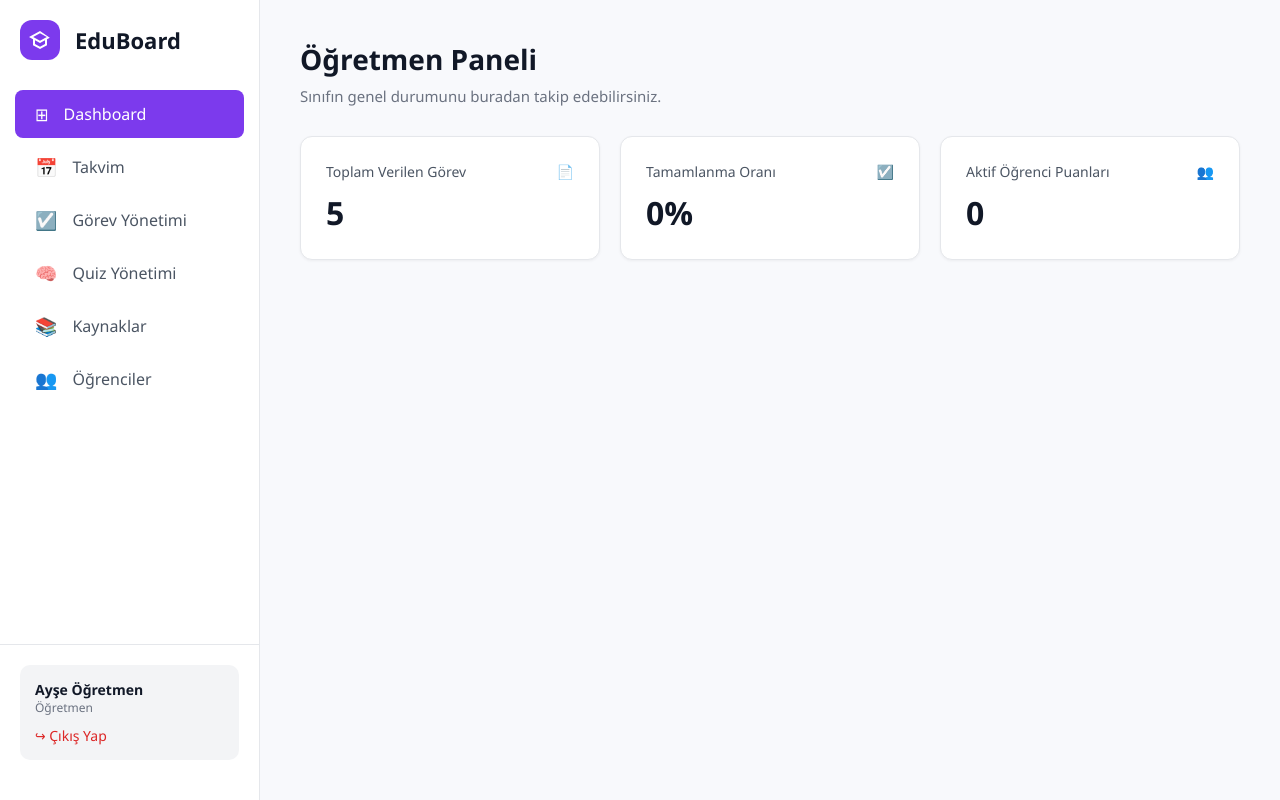
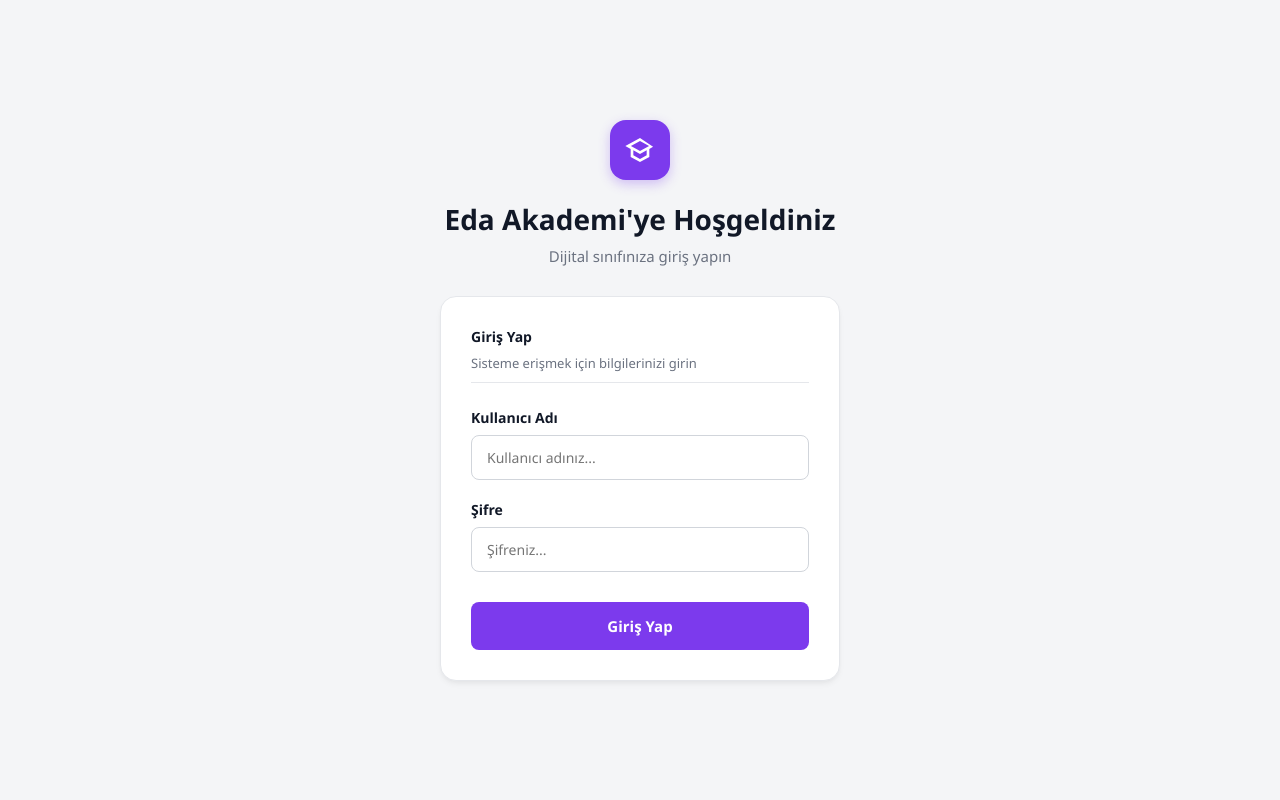
Before and after one commit to dertlimehmetsalih286-cyber/eda-akedemi, a Flask app: page / in a window 1280 px wide. Run offline with Flask 3, Linux system fonts and the light colour scheme.

Commit message:
Update index.html

```diff
--- a/templates/index.html
+++ b/templates/index.html
@@ -3,101 +3,65 @@
 <head>
     <meta charset="UTF-8">
     <meta name="viewport" content="width=device-width, initial-scale=1.0">
-    <title>Eda Akademi - Öğretmen Paneli</title>
+    <title>Eda Akademi - Giriş</title>
     <style>
-        /* Genel Ayarlar */
-        * { margin: 0; padding: 0; box-sizing: border-box; font-family: 'Segoe UI', Tahoma, Geneva, Verdana, sans-serif; }
-        body { display: flex; min-height: 100vh; background-color: #f8f9fc; }
+        /* Genel Ayarlar ve Arka Plan */
+        * { box-sizing: border-box; font-family: 'Segoe UI', Tahoma, Geneva, Verdana, sans-serif; margin: 0; padding: 0; }
+        body { background-color: #f4f5f7; display: flex; flex-direction: column; align-items: center; justify-content: center; min-height: 100vh; }
 
-        /* Sol Menü (Sidebar) */
-        .sidebar { width: 260px; background-color: white; border-right: 1px solid #e5e7eb; display: flex; flex-direction: column; padding: 20px 0; }
+        /* Tepe Logo Alanı */
+        .logo-container { background-color: #7c3aed; width: 60px; height: 60px; border-radius: 16px; display: flex; align-items: center; justify-content: center; margin-bottom: 20px; box-shadow: 0 4px 12px rgba(124, 58, 237, 0.3); }
+        .logo-container svg { width: 32px; height: 32px; fill: white; }
 
-        /* Logo Alanı */
-        .logo-container { display: flex; align-items: center; padding: 0 20px 30px 20px; font-size: 22px; font-weight: bold; color: #111827; }
-        .logo-icon { background-color: #7c3aed; width: 40px; height: 40px; border-radius: 12px; display: flex; align-items: center; justify-content: center; margin-right: 15px; }
-        .logo-icon svg { width: 24px; height: 24px; fill: white; }
+        /* Başlıklar */
+        h1 { color: #111827; font-size: 28px; margin-bottom: 8px; font-weight: 700; }
+        .subtitle { color: #6b7280; font-size: 15px; margin-bottom: 30px; }
 
-        /* Menü Linkleri */
-        .nav-links { list-style: none; flex-grow: 1; }
-        .nav-item { padding: 0 15px; margin-bottom: 5px; }
-        .nav-link { display: flex; align-items: center; padding: 12px 20px; text-decoration: none; color: #4b5563; font-weight: 500; border-radius: 8px; transition: all 0.2s; }
-        .nav-link:hover { background-color: #f3f4f6; color: #111827; }
+        /* Ana Beyaz Kart */
+        .login-card { background-color: white; width: 100%; max-width: 400px; border-radius: 16px; padding: 30px; box-shadow: 0 4px 6px -1px rgba(0, 0, 0, 0.05), 0 2px 4px -1px rgba(0, 0, 0, 0.03); border: 1px solid #e5e7eb; }
 
-        /* Aktif Menü (Örn: Dashboard) */
-        .nav-link.active { background-color: #7c3aed; color: white; }
+        /* Form Elemanları */
+        .form-group { margin-bottom: 20px; }
+        .form-group label { display: block; font-size: 14px; font-weight: 600; color: #111827; margin-bottom: 8px; }
+        .form-group .form-hint { font-size: 13px; color: #6b7280; margin-bottom: 25px; display: block; padding-bottom: 10px; border-bottom: 1px solid #e5e7eb; }
+        .form-group input { width: 100%; padding: 12px 15px; border: 1px solid #d1d5db; border-radius: 8px; font-size: 14px; color: #374151; outline: none; transition: border-color 0.2s; }
+        .form-group input:focus { border-color: #7c3aed; box-shadow: 0 0 0 3px rgba(124, 58, 237, 0.1); }
 
-        .nav-icon { margin-right: 15px; font-size: 18px; }
-
-        /* Alt Profil Kısmı */
-        .profile-section { padding: 20px; border-top: 1px solid #e5e7eb; margin-top: auto; }
-        .profile-card { background-color: #f3f4f6; padding: 15px; border-radius: 10px; display: flex; flex-direction: column; }
-        .profile-name { font-weight: bold; color: #111827; font-size: 14px; }
-        .profile-role { color: #6b7280; font-size: 12px; margin-bottom: 10px; }
-        .logout-btn { color: #dc2626; text-decoration: none; font-size: 14px; font-weight: 500; display: flex; align-items: center; }
-
-        /* Sağ Ana İçerik Alanı */
-        .main-content { flex-grow: 1; padding: 40px; overflow-y: auto; }
-        .page-header { margin-bottom: 30px; }
-        .page-title { font-size: 28px; font-weight: bold; color: #111827; margin-bottom: 8px; }
-        .page-subtitle { color: #6b7280; font-size: 15px; }
-
-        /* İstatistik Kartları (Öğretmen Paneli Görselindeki gibi) */
-        .stats-grid { display: flex; gap: 20px; margin-bottom: 30px; }
-        .stat-card { background-color: white; padding: 25px; border-radius: 12px; flex: 1; border: 1px solid #e5e7eb; box-shadow: 0 1px 3px rgba(0,0,0,0.05); }
-        .stat-title { color: #4b5563; font-size: 14px; font-weight: 500; margin-bottom: 10px; display: flex; justify-content: space-between; }
-        .stat-value { font-size: 32px; font-weight: bold; color: #111827; }
+        /* Giriş Butonu */
+        .submit-btn { width: 100%; background-color: #7c3aed; color: white; border: none; border-radius: 8px; padding: 14px; font-size: 15px; font-weight: 600; cursor: pointer; transition: background-color 0.2s; margin-top: 10px; }
+        .submit-btn:hover { background-color: #6d28d9; }
     </style>
 </head>
 <body>
 
-    <aside class="sidebar">
     <div class="logo-container">
-            <div class="logo-icon">
-                <svg viewBox="0 0 24 24"><path d="M12 3L1 9l4 2.18v6L12 21l7-3.82v-6l2.81-1.53L12 3zm6.82 6L12 12.72 5.18 9 12 5.28 18.82 9zM17 15.99l-5 2.73-5-2.73v-3.72l5 2.73 5-2.73v3.72z"/></svg>
-            </div>
-            EduBoard
+        <svg viewBox="0 0 24 24">
+            <path d="M12 3L1 9l4 2.18v6L12 21l7-3.82v-6l2.81-1.53L12 3zm6.82 6L12 12.72 5.18 9 12 5.28 18.82 9zM17 15.99l-5 2.73-5-2.73v-3.72l5 2.73 5-2.73v3.72z"/>
+        </svg>
     </div>
 
-        <ul class="nav-links">
-            <li class="nav-item"><a href="#" class="nav-link active"><span class="nav-icon">⊞</span> Dashboard</a></li>
-            <li class="nav-item"><a href="#" class="nav-link"><span class="nav-icon">📅</span> Takvim</a></li>
-            <li class="nav-item"><a href="#" class="nav-link"><span class="nav-icon">☑️</span> Görev Yönetimi</a></li>
-            <li class="nav-item"><a href="#" class="nav-link"><span class="nav-icon">🧠</span> Quiz Yönetimi</a></li>
-            <li class="nav-item"><a href="#" class="nav-link"><span class="nav-icon">📚</span> Kaynaklar</a></li>
-            <li class="nav-item"><a href="#" class="nav-link"><span class="nav-icon">👥</span> Öğrenciler</a></li>
-        </ul>
+    <h1>Eda Akademi'ye Hoşgeldiniz</h1>
+    <p class="subtitle">Dijital sınıfınıza giriş yapın</p>
 
-        <div class="profile-section">
-            <div class="profile-card">
-                <span class="profile-name">Ayşe Öğretmen</span>
-                <span class="profile-role">Öğretmen</span>
-                <a href="/" class="logout-btn">↪ Çıkış Yap</a>
-            </div>
-        </div>
-    </aside>
-
-    <main class="main-content">
-        <div class="page-header">
-            <h1 class="page-title">Öğretmen Paneli</h1>
-            <p class="page-subtitle">Sınıfın genel durumunu buradan takip edebilirsiniz.</p>
+    <div class="login-card">
+        <div class="form-group">
+            <label>Giriş Yap</label>
+            <span class="form-hint">Sisteme erişmek için bilgilerinizi girin</span>
         </div>
 
-        <div class="stats-grid">
-            <div class="stat-card">
-                <div class="stat-title">Toplam Verilen Görev <span>📄</span></div>
-                <div class="stat-value">5</div>
+        <form action="/login" method="POST">
+            <div class="form-group">
+                <label>Kullanıcı Adı</label>
+                <input type="text" name="username" placeholder="Kullanıcı adınız..." required>
             </div>
-            <div class="stat-card">
-                <div class="stat-title">Tamamlanma Oranı <span>☑️</span></div>
-                <div class="stat-value">0%</div>
-            </div>
-            <div class="stat-card">
-                <div class="stat-title">Aktif Öğrenci Puanları <span>👥</span></div>
-                <div class="stat-value">0</div>
-            </div>
+            <div class="form-group">
+                <label>Şifre</label>
+                <input type="password" name="password" placeholder="Şifreniz..." required>
             </div>
 
-        </main>
+            <button type="submit" class="submit-btn">Giriş Yap</button>
+        </form>
+    </div>
 
 </body>
 </html>
```
Lines whose indentation alone changed are shown as unchanged.
